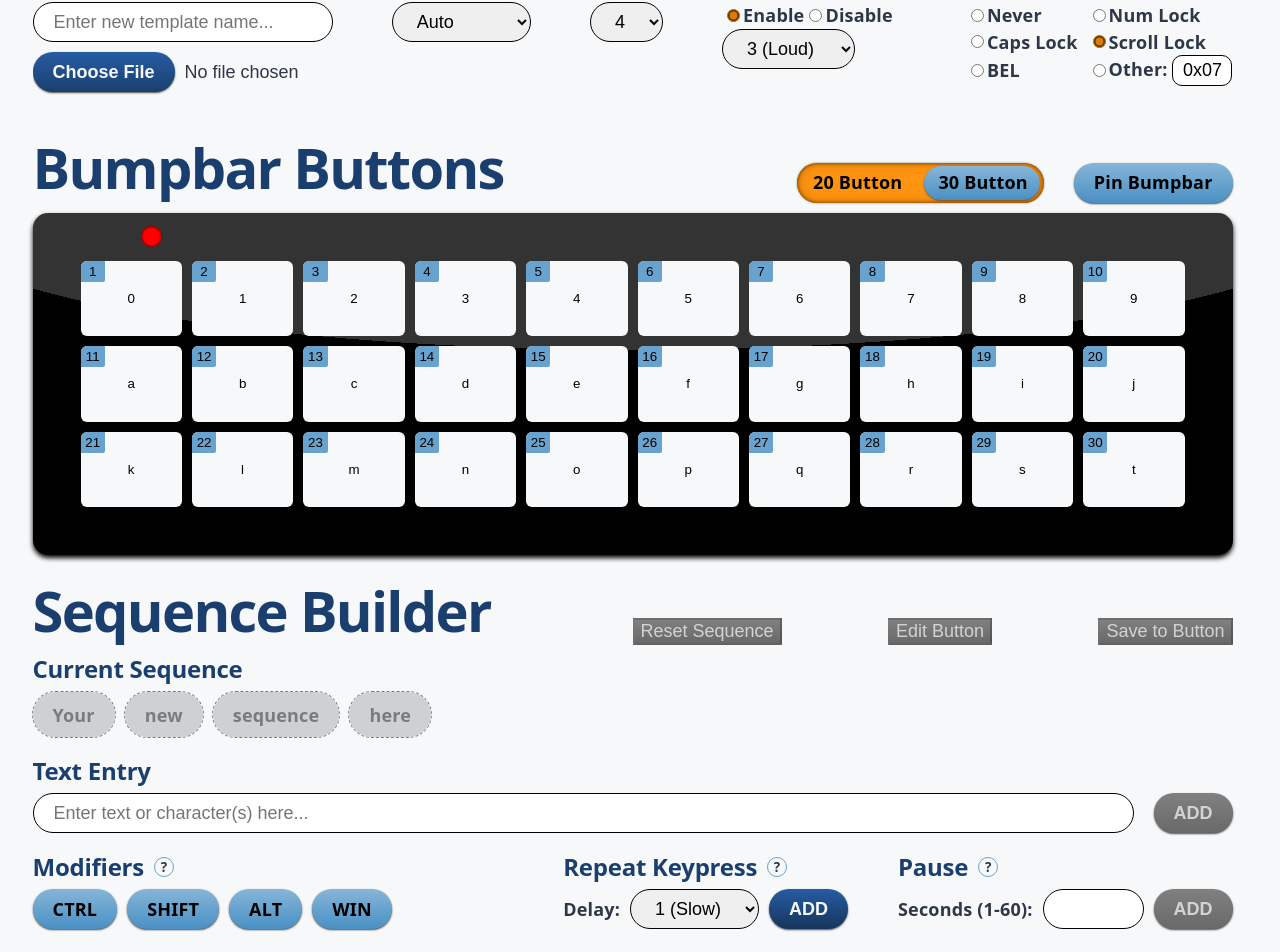
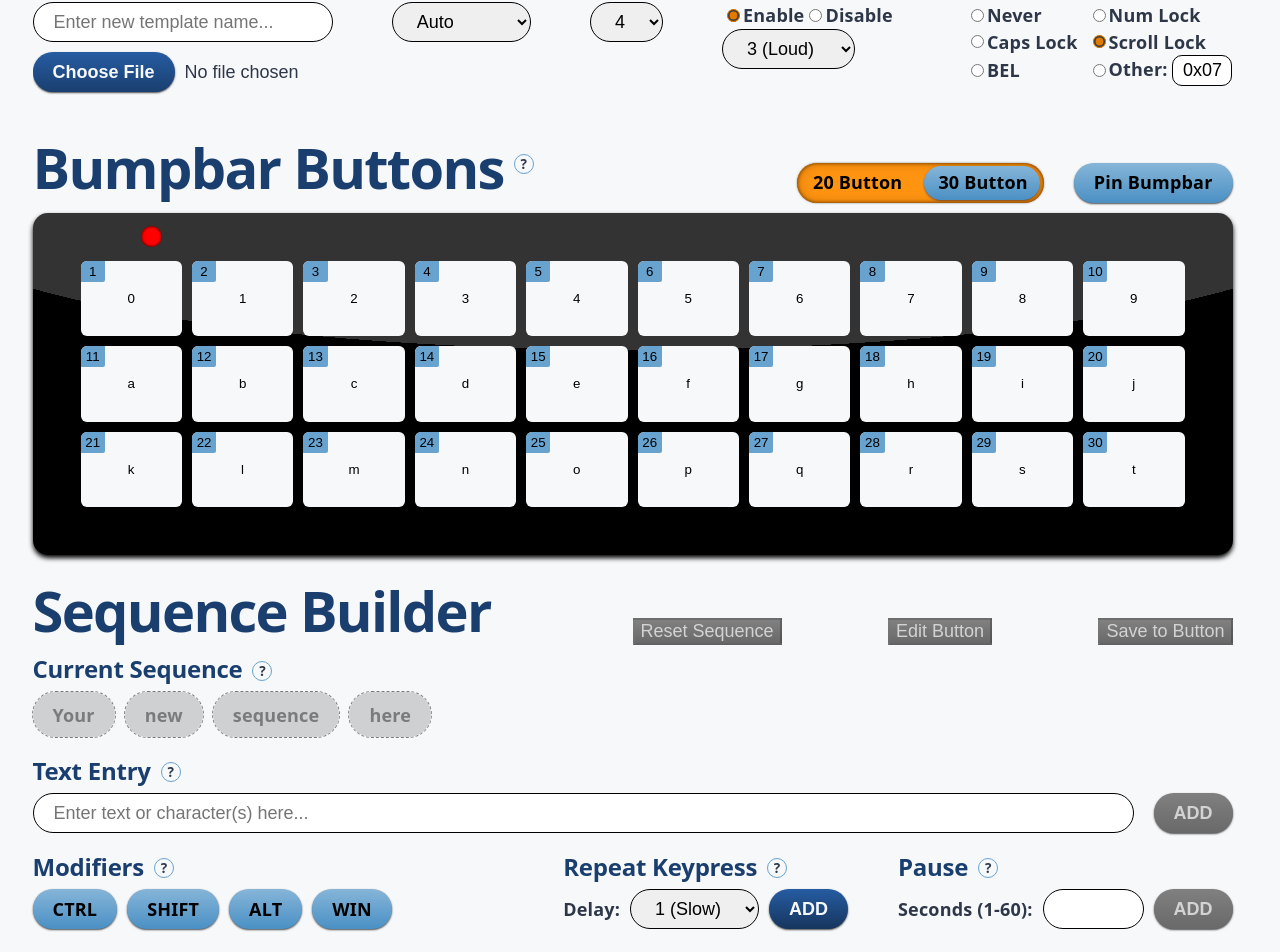
Before and after one commit to reecejpetty/krs-configurator, a React (Vite) app: page / in a window 1280 px wide. Shown: the part 124-1076 px from the top of the page. Built offline with nearby package versions, Linux system fonts and the light colour scheme.

Commit message:
Add additional tooltips

```diff
--- a/eslint.config.js
+++ b/eslint.config.js
@@ -23,7 +23,7 @@ export default defineConfig([
       },
     },
     rules: {
-      'no-unused-vars': ['error', { varsIgnorePattern: '^[A-Z_]', argsIgnorePattern: '^_' }],
-    },
-  },
+      'no-unused-vars': ['error', { varsIgnorePattern: '^[A-Z_]', argsIgnorePattern: '^_' }]
+    }
+  }
 ])
--- a/src/App.css
+++ b/src/App.css
@@ -53,14 +53,19 @@ input[type="checkbox"] {
     user-select: none;
 }
 
+.tooltip {
+    display: flex;
+    align-items: center;
+    padding-left: 10px;
+    padding-bottom: 6px;
+}
+
 .tooltipIndicator {
     display: flex;
     justify-content: center;
     align-items: center;
     width: 20px;
     height: 20px;
-    margin-top: 4px;
-    margin-left: 10px;
     border: solid 1px var(--steel-blue2);
     border-radius: 40px;
     color: var(--charcoal);
@@ -74,8 +79,11 @@ input[type="checkbox"] {
     display: none;
     position: fixed;
     position-area: top right;
-    width: max-content;
-    max-width: clamp(30px, calc(100% - 10px), 300px);
+    position-try-order: most-width;
+    position-try-fallbacks: flip-block, flip-inline, flip-block flip-inline;
+    left: 5px;
+    bottom: 5px;
+    max-width: clamp(100px, calc(100% - 10px), 300px);
     padding: 5px 10px;
     background-color: var(--off-white);
     border: solid 1px var(--steel-blue2);
@@ -83,6 +91,11 @@ input[type="checkbox"] {
     font-size: .8rem;
     font-weight: normal;
     white-space: pre-line;
+    z-index: 3;
+}
+
+.tooltipContent p {
+    margin: 5px 0;
 }
 
 .tooltip:hover .tooltipContent {
--- a/src/components/BumpbarLayout/BumpbarLayout.jsx
+++ b/src/components/BumpbarLayout/BumpbarLayout.jsx
@@ -1,5 +1,6 @@
 import { useState } from 'react';
 import styles from './BumpbarLayout.module.css'
+import { Tooltip } from '../Snippets';
 
 function BumpbarLayout({ activeSwitch, setActiveSwitch, currentButton, setCurrentButton, bumpbarButtons }) {
   // User will be able to set rowCount to either 2 or 3
@@ -11,7 +12,10 @@ function BumpbarLayout({ activeSwitch, setActiveSwitch, currentButton, setCurren
   return (
     <>
       <div className={styles.flexApart} style={{ columnGap: "30px" }}>
-        <h1 style={{ flexGrow: 1 }}>Bumpbar Buttons</h1>
+        <div className={styles.flexRow} style={{ flexGrow: 1 }}>
+          <h1>Bumpbar Buttons</h1>
+          <Tooltip name="bumpbar-buttons" text={<><p>The buttons below correspond to the buttons on your bumpbar (use LED for alignment).</p><p>You can toggle between a 20 and 30 button layout to match you Bumpbar. Select any button below to add your current sequence to it. You can also edit existing button sequences.</p><p>Press Pin Bumpbar to keep this Bumpbar layout pinned to the top of your screen.</p></>} />
+        </div>
         <ButtonCountToggle active={activeSwitch} setActive={setActiveSwitch} />
         <PinBumpbar sticky={sticky} setSticky={setSticky} />
       </div>
--- a/src/components/SequenceBuilder/SequenceBuilder.jsx
+++ b/src/components/SequenceBuilder/SequenceBuilder.jsx
@@ -158,15 +158,21 @@ function SequenceOptions({ bumpbarButtons, setBumpbarButtons, currentButton, set
   )
 }
 
-
 function CurrentSequence() {
   const sequence = useSequence();
   const sequenceDispatch = useSequenceDispatch();
 
+  const header = (
+    <div className={styles.flexRow}>
+      <h2>Current Sequence</h2>
+      <Tooltip name="current-sequence" text={<><p>This is where your current sequence will be built. Click any keyboard function or enter text to add to your sequence. You can also add a delay between sequence items or a repeat (for Wireless Bumpbars).</p><p>When you are satisfied with your sequence, click "Save to Button" to assign it to the currently selected button.</p></>} />
+    </div>
+  )
+
   if (sequence.sequence.length == 0) {
     return (
       <div className={styles.currentSequence}>
-        <h2>Current Sequence</h2>
+        {header}
         <div className={styles.currentSequenceItems}>
           <div className={`${styles.sequenceItem} ${styles.emptySequence}`}>
             <div className={styles.sequenceItemText}>Your</div>
@@ -205,7 +211,7 @@ function CurrentSequence() {
         }}
       >
         <div className={styles.currentSequence}>
-          <h2>Current Sequence</h2>
+          {header}
           <div className={styles.currentSequenceItems}>
             {sequence.sequence.map((item, index) => (
               <SequenceItem
@@ -266,7 +272,11 @@ function KeypressModifiers({ modifiers, setModifiers, string }) {
     <div className={styles.keypressModifiers}>
       <div className={styles.flexRow}>
         <h2>Modifiers</h2>
-        <Tooltip name="modifiers" text={<span>Enter any keypress with modifiers. Useful for sending multi-keypress inputs like <b>CTRL+ALT+DEL</b> or <b>CTRL+a</b>. Check any modifier needed and then either click desired keyboard function or enter key in Text Entry box.<br/>(<b>NOTE:</b> Only one keypress can be assigned with modifiers at a time. Checkboxes are disabled if Text Entry box is longer than one character.)</span>} />
+        <Tooltip name="modifiers" text=
+          {
+            <><p>Enter any keypress with modifiers. Useful for sending multi-keypress inputs like <b>CTRL+ALT+DEL</b> or <b>CTRL+a</b>. Check any modifier needed and then either click desired keyboard function or enter key in Text Entry box.</p><p>(<b>NOTE:</b> Only one keypress can be assigned with modifiers at a time. Checkboxes are disabled if Text Entry box is longer than one character.)</p></>
+          }
+        />
       </div>
       <div className={styles.modifierCheckboxes}>
         {modifierArray.map((modifier) => (
@@ -312,7 +322,7 @@ function AddRepeat() {
     <div className={styles.addBlock}>
       <div className={styles.flexRow}>
         <h2>Repeat Keypress</h2>
-        <Tooltip name="repeat" text={<span><b>For Wireless Bumpbars Only</b><br/>Speed at which Bumpbar button keypress is repeated. Must be the first part of sequence, and only one keypress can follow.</span>} />
+        <Tooltip name="repeat" text={<><p><b>For Wireless Bumpbars Only</b></p><p>Speed at which Bumpbar button keypress is repeated. Must be the first part of sequence, and only one keypress can follow.</p><p>(<b>Note:</b> Wired Bumpbars automatically repeat keystrokes when a button is held.)</p></>} />
       </div>
       <form className={styles.addBlockContent} onSubmit={handleSubmit}>
         <div><b>Delay:</b></div>
@@ -359,7 +369,7 @@ function AddPause() {
     <div className={styles.addBlock}>
       <div className={styles.flexRow}>
         <h2>Pause</h2>
-        <Tooltip name="pause" text={<span>Your sequence will be paused for the desired amount of time before the next input is sent.</span>} />
+        <Tooltip name="pause" text={<><p>Your sequence will be paused for the desired amount of time before the next input is sent. Useful for when inputs are sent too quickly (e.g. open a window, wait a few seconds for window to load, then send next command.)</p></>} />
       </div>
       <form className={styles.addBlockContent} onSubmit={handleSubmit}>
         <div><b>Seconds (1-60):</b></div>
@@ -410,7 +420,10 @@ function StringEntry({ string, setString, modifiers, modifierString, modifierVal
 
   return (
     <div className={styles.stringEntry}>
-      <h2>Text Entry</h2>
+      <div className={styles.flexRow}>
+        <h2>Text Entry</h2>
+        <Tooltip name="text-entry" text={<><p>Type any text or characters and hit enter or press ADD to add it to your sequence. If any modifiers are selected, only the first character of your text will be added to the sequence.</p><p>(<b>Note:</b> Text entered will be saved case-sensitively, so you do not need to add SHIFT as a modifier to capitalize letters.)</p></>} />
+      </div>
       <form className={styles.stringEntryInput} onSubmit={handleSubmit}>
         <input type="text" value={string} onChange={handleChange} placeholder="Enter text or character(s) here..." />
         <button type="submit" className={styles.addButton} disabled={string.length === 0}>ADD</button>
@@ -508,7 +521,10 @@ function KeyboardFunctions({ modifierString, modifierValue, setModifiers }) {
 
   return (
     <div>
-      <h2>Keyboard Functions</h2>
+      <div className={styles.flexRow}>
+        <h2>Keyboard Functions</h2>
+        <Tooltip name="keyboard-functions" text={<p>Many keyboard keys cannot be simply typed into the Text Entry box above. To add those keys to your sequence, click any of the keyboard functions below. Modifiers (CTRL, ALT, SHIFT, WIN) can be added to any keypress by selecting the desired modifiers above before clicking a keyboard function.</p>} />
+      </div>
       <div className={styles.keyboardFunctions}>
         {keyboardKeys.map((side, index) => (
           <div className={styles[side.keyboardSide]} key={index}>
```
